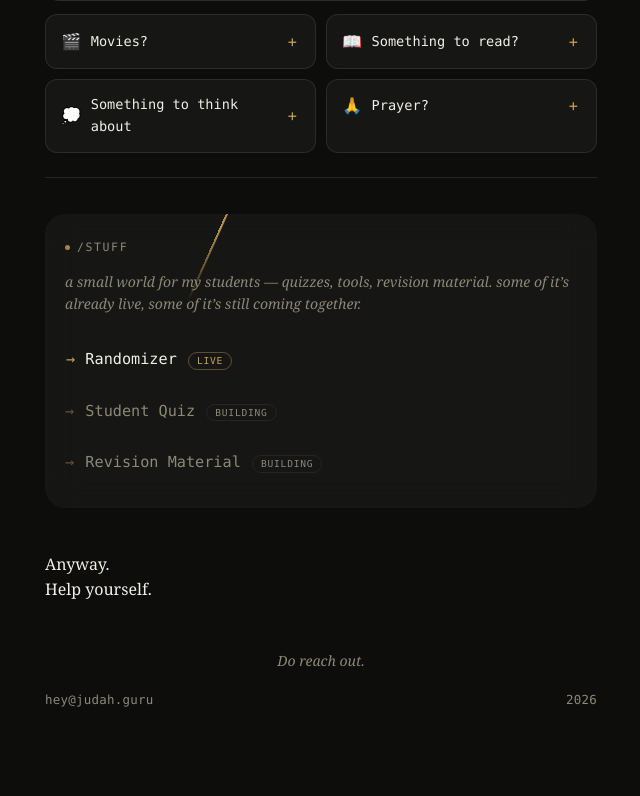
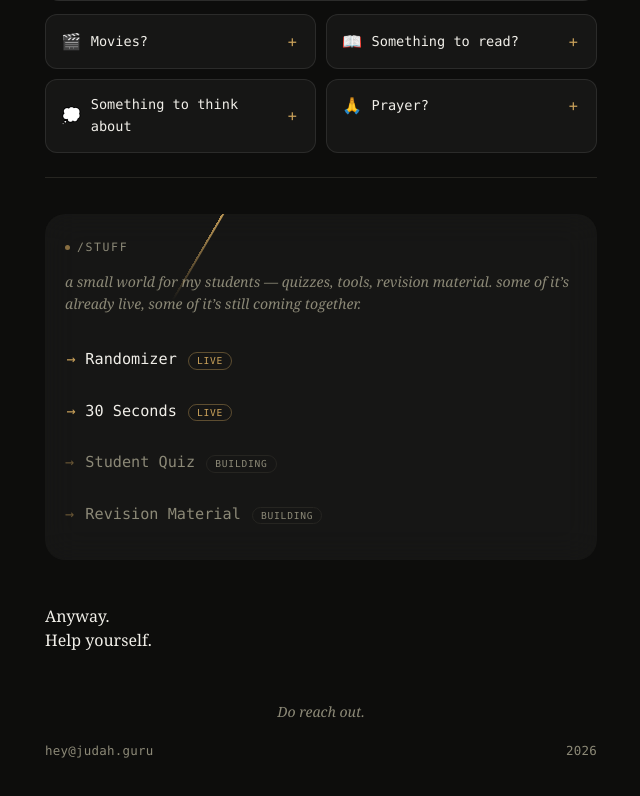
Before and after one commit to sagejudah/judah-guru, a Next.js app: page / in a window 1280 px wide. Shown: the part 1118-1914 px from the top of the page, without its empty margins (319-959 px from the left). Before the commit the page ends 1892 px from the top, so only its background shows below. Built offline with nearby package versions, Linux system fonts and the light colour scheme.

Commit message:
Add 30 Seconds link to homepage /stuff list

```diff
--- a/app/page.tsx
+++ b/app/page.tsx
@@ -82,6 +82,15 @@ export default function Home() {
                 <span className="stuff-path">/randomizer</span>
               </a>
             </li>
+            <li>
+              <a href="/30seconds">
+                <span className="stuff-name">
+                  <span className="arrow">→</span> 30 Seconds
+                  <span className="status status-live">live</span>
+                </span>
+                <span className="stuff-path">/30seconds</span>
+              </a>
+            </li>
             <li className="stuff-row is-building">
               <span className="stuff-name">
                 <span className="arrow">→</span> Student Quiz
```
